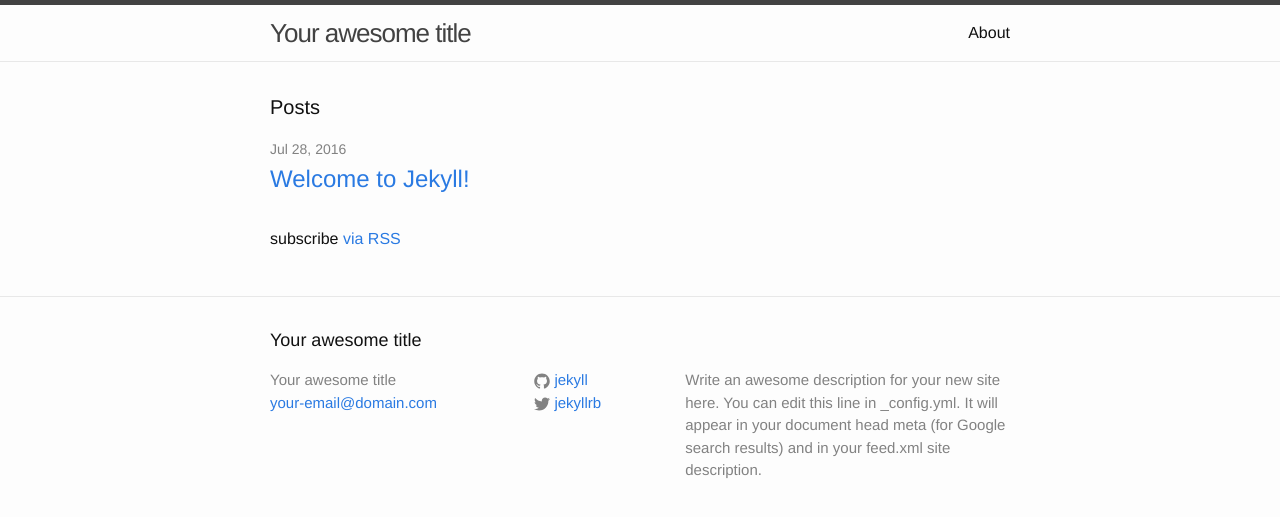
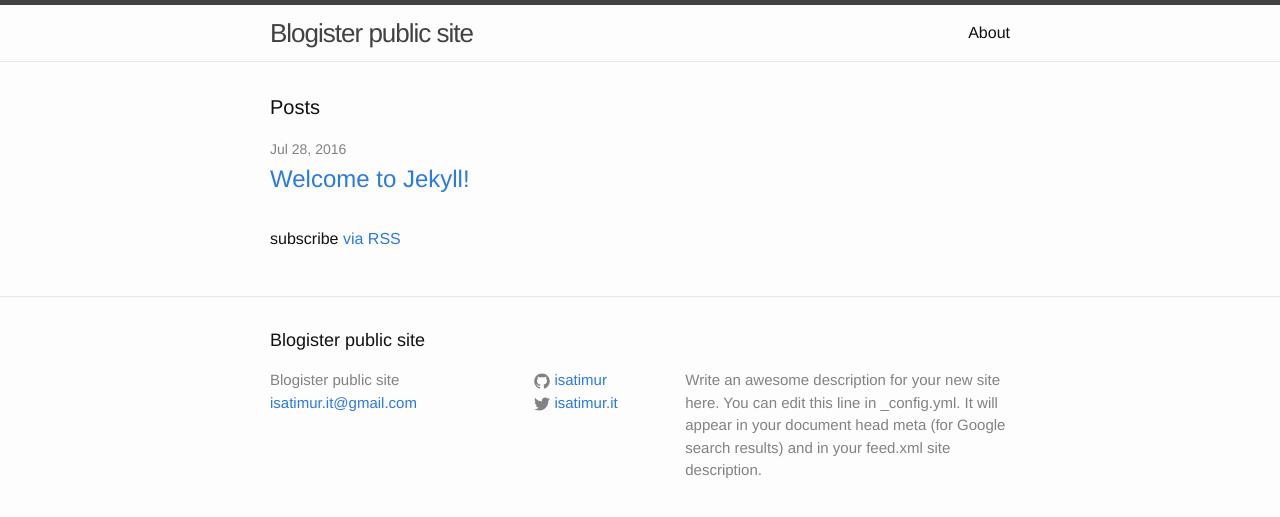
Before and after one commit to isatimur/blogister-gh, a Jekyll site: the page built from index.html, in a window 1280 px wide. Shown: the top 517 px of the page. Built offline with Jekyll 4.4.1, drawn with Linux system fonts in a browser that asks for light colours.

Commit message:
updated files

```diff
--- a/_config.yml
+++ b/_config.yml
@@ -6,16 +6,16 @@
 # 'jekyll serve'. If you change this file, please restart the server process.
 
 # Site settings
-title: Your awesome title
-email: your-email@domain.com
+title: Blogister public site
+email: isatimur.it@gmail.com
 description: > # this means to ignore newlines until "baseurl:"
   Write an awesome description for your new site here. You can edit this
   line in _config.yml. It will appear in your document head meta (for
   Google search results) and in your feed.xml site description.
 baseurl: "" # the subpath of your site, e.g. /blog
-url: "http://yourdomain.com" # the base hostname & protocol for your site
-twitter_username: jekyllrb
-github_username:  jekyll
+url: "http://isatimur.com" # the base hostname & protocol for your site
+twitter_username: isatimur.it
+github_username:  isatimur
 
 # Build settings
 markdown: kramdown
```
